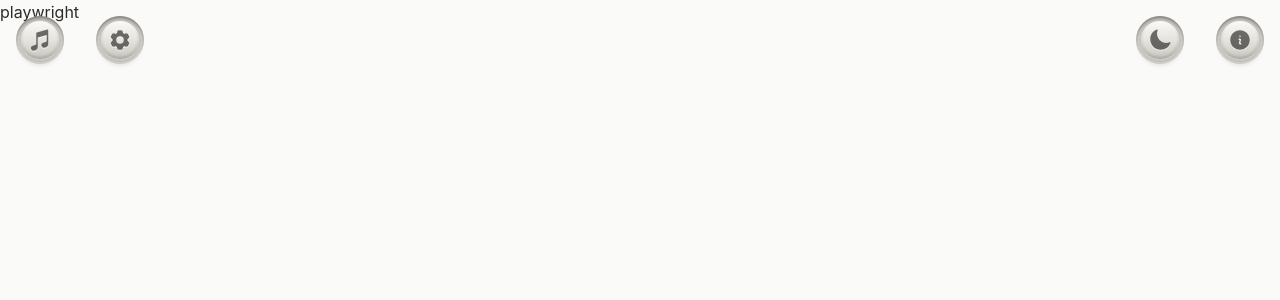
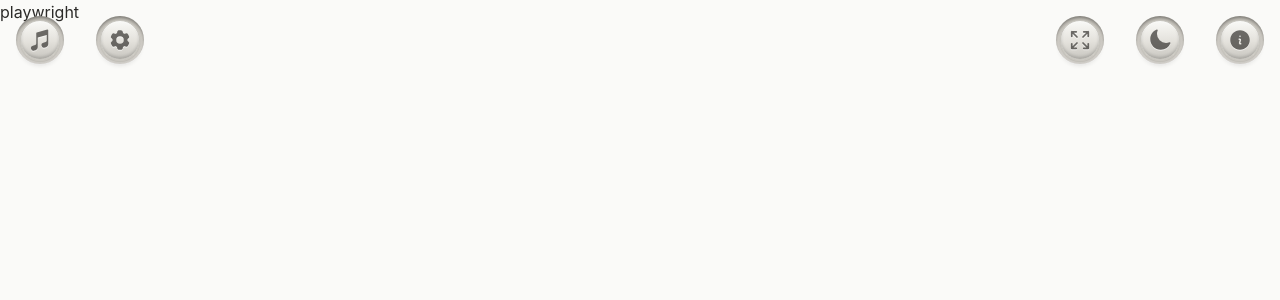
Before and after one commit to CrabbRex/PomoCD, a SvelteKit app in the folder pomo-CD/: page /demo in a window 1280 px wide. Shown: the top 300 px of the page. Built offline with nearby package versions, Linux system fonts and the light colour scheme.

Commit message:
Implement: Full Screen Mode

```diff
--- a/pomo-CD/src/routes/+layout.svelte
+++ b/pomo-CD/src/routes/+layout.svelte
@@ -6,19 +6,77 @@
 	import { dev } from '$app/environment';
 	import { injectAnalytics } from '@vercel/analytics/sveltekit';
 	import { themeStore } from '$lib/stores/theme.svelte';
+	import { onMount } from 'svelte';
 
 	injectAnalytics({ mode: dev ? 'development' : 'production' });
 	let { children } = $props();
 	let my_modal_1: HTMLDialogElement | undefined = $state();
+	let isFullscreen = $state(false);
 
 	$effect(() => {
 		document.documentElement.setAttribute('data-theme', themeStore.dataTheme);
 		themeStore.persist();
 	});
+
+	onMount(() => {
+		const onFullscreenChange = () => {
+			isFullscreen = document.fullscreenElement !== null;
+		};
+		document.addEventListener('fullscreenchange', onFullscreenChange);
+		return () => document.removeEventListener('fullscreenchange', onFullscreenChange);
+	});
+
+	function toggleFullscreen() {
+		if (document.fullscreenElement) {
+			document.exitFullscreen();
+		} else {
+			document.documentElement.requestFullscreen();
+		}
+	}
 </script>
 
 <svelte:head><link rel="icon" href={favicon} /></svelte:head>
 {@render children()}
+
+<span class="btn-well top-4 right-36 sm:right-44 fixed">
+	<button
+		class="btn btn-physical btn-circle btn-sm sm:btn-md"
+		onclick={toggleFullscreen}
+		aria-label={isFullscreen ? 'Exit fullscreen' : 'Enter fullscreen'}
+	>
+		{#if isFullscreen}
+			<svg
+				xmlns="http://www.w3.org/2000/svg"
+				viewBox="0 0 24 24"
+				fill="none"
+				stroke="currentColor"
+				stroke-width="1.75"
+				class="size-6"
+			>
+				<path
+					stroke-linecap="round"
+					stroke-linejoin="round"
+					d="M9 9V4.5M9 9H4.5M9 9 3.75 3.75M15 9V4.5M15 9h4.5M15 9l5.25-5.25M9 15v4.5M9 15H4.5M9 15l-5.25 5.25M15 15v4.5m0-4.5h4.5m-4.5 0 5.25 5.25"
+				/>
+			</svg>
+		{:else}
+			<svg
+				xmlns="http://www.w3.org/2000/svg"
+				viewBox="0 0 24 24"
+				fill="none"
+				stroke="currentColor"
+				stroke-width="1.75"
+				class="size-6"
+			>
+				<path
+					stroke-linecap="round"
+					stroke-linejoin="round"
+					d="M3.75 3.75h4.5m-4.5 0v4.5m0-4.5L9 9M20.25 3.75h-4.5m4.5 0v4.5m0-4.5L15 9M3.75 20.25h4.5m-4.5 0v-4.5m0 4.5L9 15M20.25 20.25h-4.5m4.5 0v-4.5m0 4.5L15 15"
+				/>
+			</svg>
+		{/if}
+	</button>
+</span>
 
 <span class="btn-well top-4 right-20 sm:right-24 fixed">
 	<button
```
